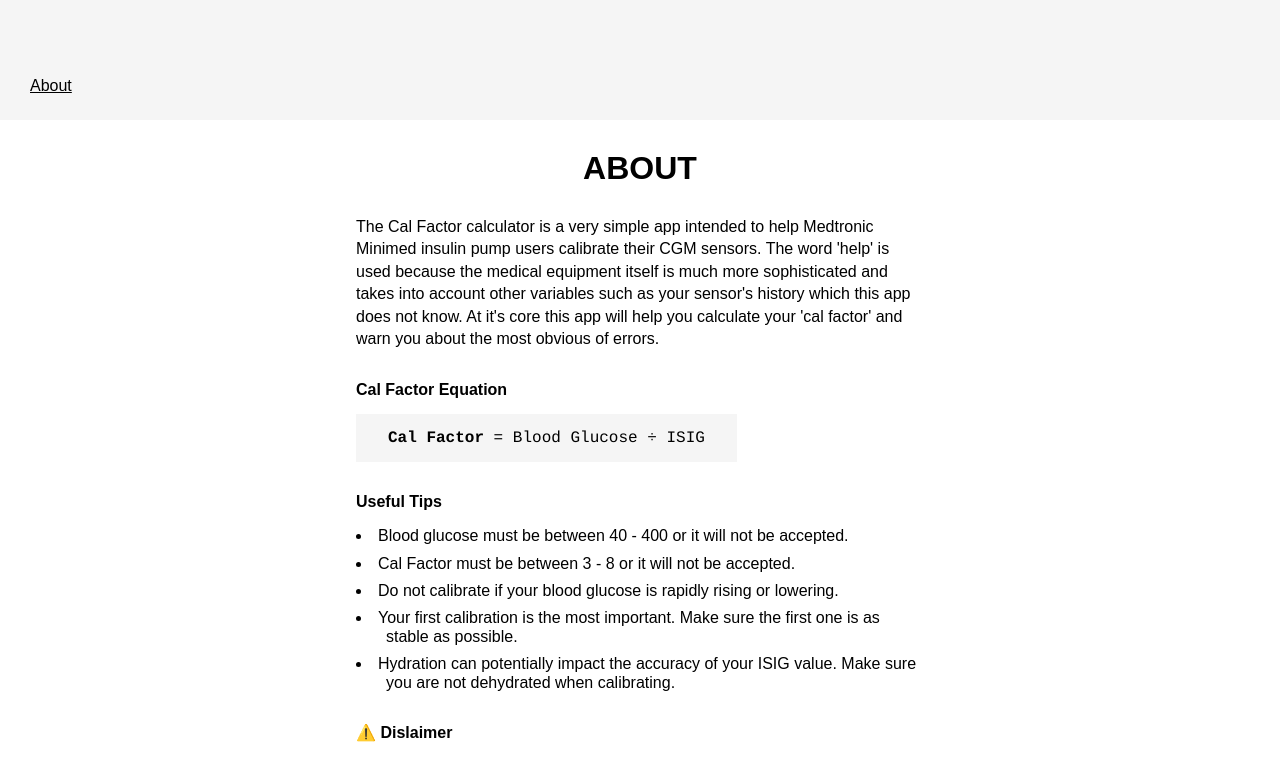
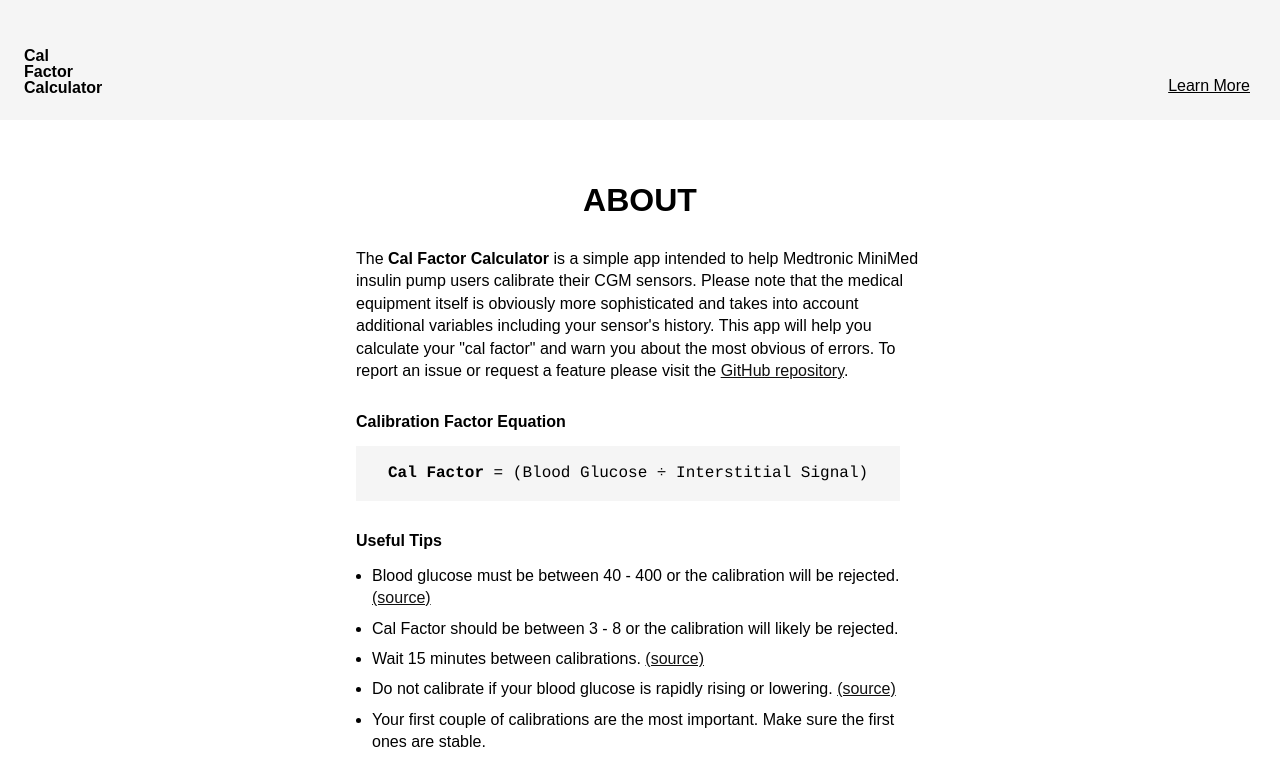
Before and after one commit to ryanwiemer/cal-factor, a React (Create React App) app: page / in a window 1280 px wide. Shown: the part 680-1439 px from the top of the page. Built offline with nearby package versions, Linux system fonts and the light colour scheme.

Commit message:
More updates to the About page and additioanl tweaks

```diff
--- a/package.json
+++ b/package.json
@@ -23,15 +23,16 @@
     "eslint-plugin-jsx-a11y": "^5.0.3",
     "eslint-plugin-react": "^7.0.1",
     "file-loader": "^0.11.1",
-    "path": "^0.12.7",
     "html-webpack-plugin": "^2.7.1",
     "modernizr-webpack-plugin": "^1.0.5",
     "node-bourbon": "^4.2.3",
     "node-neat": "^2.0.0-beta.0",
     "node-sass": "^4.5.3",
     "npm-run-all": "^4.0.2",
+    "path": "^0.12.7",
+    "react-input-mask": "^0.8.0",
     "react-scripts": "1.0.7",
-    "react-input-mask": "^0.8.0"
+    "smoothscroll-polyfill": "^0.3.5"
   },
   "scripts": {
     "build-css": "node-sass src/scss/style.scss src/style.css",
--- a/src/components/About.js
+++ b/src/components/About.js
@@ -1,25 +1,42 @@
 import React, { Component } from 'react';
+require('smoothscroll-polyfill').polyfill();
 
 class About extends Component {
+
+  scrollToAbout() {
+    document.querySelector('.about').scrollIntoView({
+      behavior: 'smooth'
+    });
+  }
+
   render() {
     return (
       <div>
-        <button className="button button--about">About</button>
-        <section className="about">
+        <h1 className="title">Cal Factor Calculator</h1>
+        <button
+          className="button button--about"
+          name="learn more"
+          onClick={this.scrollToAbout}>
+          Learn More
+        </button>
+        <section id="about" className="about">
           <h2>About</h2>
-          <p>The Cal Factor calculator is a very simple app intended to help Medtronic Minimed insulin pump users calibrate their CGM sensors. The word 'help' is used because the medical equipment itself is much more sophisticated and takes into account other variables such as your sensor's history which this app does not know. At it's core this app will help you calculate your 'cal factor' and warn you about the most obvious of errors.</p>
-          <h3>Cal Factor Equation</h3>
-          <code><em>Cal Factor</em> = Blood Glucose &divide; ISIG</code>
+          <p>The <em>Cal Factor Calculator</em> is a simple app intended to help Medtronic MiniMed insulin pump users calibrate their CGM sensors. Please note that the medical equipment itself is obviously more sophisticated and takes into account additional variables including your sensor's history. This app will help you calculate your &quot;cal factor&quot; and warn you about the most obvious of errors. To report an issue or request a feature please visit the <a href="https://github.com/ryanwiemer/isig" target="_blank">GitHub repository</a>.</p>
+          <h3>Calibration Factor Equation</h3>
+          <code><em>Cal Factor</em> = (Blood Glucose &divide; Interstitial Signal)</code>
           <h3>Useful Tips</h3>
           <ul>
-            <li>Blood glucose must be between 40 - 400 or it will not be accepted.</li>
-            <li>Cal Factor must be between 3 - 8 or it will not be accepted. </li>
-            <li>Do not calibrate if your blood glucose is rapidly rising or lowering.</li>
-            <li>Your first calibration is the most important. Make sure the first one is as stable as possible.</li>
+            <li>Blood glucose must be between 40 - 400 or the calibration will be rejected. <a href="https://www.medtronicdiabetes.com/customer-support/sensors-and-transmitters-support/calibration-sensor" target="_blank">(source)</a></li>
+            <li>Cal Factor should be between 3 - 8 or the calibration will likely be rejected. </li>
+            <li>Wait 15 minutes between calibrations.  <a href="https://www.medtronicdiabetes.com/customer-support/sensors-and-transmitters-support/troubleshoot-sensor" target="_blank">(source)</a></li>
+            <li>Do not calibrate if your blood glucose is rapidly rising or lowering. <a href="https://www.medtronicdiabetes.com/customer-support/sensors-and-transmitters-support/calibration-sensor" target="_blank">(source)</a></li>
+            <li>Your first couple of calibrations are the most important. Make sure the first ones are stable.</li>
             <li>Hydration can potentially impact the accuracy of your ISIG value. Make sure you are not dehydrated when calibrating.</li>
+            <li>Experiences will very from person to person. Although this app doesn't guarantee success hopefully it will help you avoid the unnecessary &quot;Cal Error&quot; warning.</li>
           </ul>
-          <h3><span className="emoji-image" role="img" aria-label="Warning emoji">⚠️</span> Dislaimer</h3>
-          <p>This website is not intended to serve as formal medical advice. Please consult your doctor regarding your health. For specific technical assistance with your pump or CGM sensor contact the device manufacture. This website is not in any way affiliated with Medtronic Minimed. To report an issue please visit the <a href="https://github.com/ryanwiemer/isig">GitHub repository</a>.</p>
+          <h3><span className="emoji-image" role="img" aria-label="Warning emoji">⚠️</span> Disclaimer</h3>
+          <p>This website is not intended to serve as formal medical advice. Please consult your doctor regarding your health. For specific technical assistance with your insulin pump or CGM sensor contact the device manufacture. This website is not in any way affiliated with Medtronic MiniMed.</p>
+          <p><em>Last updated:</em> June, 2017.</p>
         </section>
       </div>
     );
--- a/src/components/Calculator.js
+++ b/src/components/Calculator.js
@@ -97,7 +97,6 @@
       </div>
       <div className="calculator-container">
       <div className="calculator">
-          <h1 className="title">ISIG</h1>
           <div className="input-container">
             <input
               className="input input--blood"
--- a/src/scss/objects/_about.scss
+++ b/src/scss/objects/_about.scss
@@ -2,20 +2,10 @@
  *  About Page  *
  * ------------ */
 
-.button--about {
-  position: absolute;
-  bottom: 1.5em;
-  left: 1.5em;
-  text-decoration: underline;
-  @include bp(medium) {
-    font-size: 16px;
-  }
-}
-
 .about {
   font-size: 1em;
   margin: 0 auto;
-  padding: 0 1em;
+  padding: 2em 1em;
   max-width: 600px;
   @include bp(medium) {
     font-size: 16px;
@@ -51,20 +41,20 @@
   padding: 1em 2em;
   display: inline-block;
   margin-bottom: 2em;
+  line-height: 1.4;
 }
 
 
 //About unordered list
 .about ul {
   margin: 0 0 2em 0;
-  text-indent: -30px;
-  margin-left: 30px;
+  margin-left: 1em;
 }
 
 .about li {
-  line-height: 1.2;
+  line-height: 1.4;
   list-style: disc;
-  list-style-position: inside;
+  //list-style-position: inside;
   margin-bottom: .5em;
 }
 
--- a/src/scss/objects/_calculator.scss
+++ b/src/scss/objects/_calculator.scss
@@ -9,7 +9,8 @@
 }
 
 .calculator {
-  padding: 2em;
+  border-radius: 2px;
+  padding: 1em;
   display: inline-block;
   margin: 0 auto;
   position: relative;
--- /dev/null
+++ b/src/scss/objects/_navigation.scss
@@ -0,0 +1,24 @@
+/* ------- *
+ *  Navigation  *
+ * ------- */
+
+.title {
+  position: absolute;
+  bottom: 1.5em;
+  left: 1.5em;
+  font-weight: bold;
+  width: 10px;
+  @include bp(medium) {
+    font-size: 16px;
+  }
+}
+
+.button--about {
+  position: absolute;
+  bottom: 1.5em;
+  right: 1.5em;
+  text-decoration: underline;
+  @include bp(medium) {
+    font-size: 16px;
+  }
+}
--- a/src/scss/style.scss
+++ b/src/scss/style.scss
@@ -15,5 +15,5 @@
 @import "objects/_inputs";
 @import "objects/_buttons";
 @import "objects/_notifications";
-@import "objects/_title";
+@import "objects/_navigation";
 @import "objects/_about";
--- a/src/style.css
+++ b/src/style.css
@@ -97,7 +97,8 @@
   transform-style: preserve-3d; }
 
 .calculator {
-  padding: 2em;
+  border-radius: 2px;
+  padding: 1em;
   display: inline-block;
   margin: 0 auto;
   position: relative;
@@ -291,33 +292,34 @@
   height: 20px; }
 
 /* ------- *
- *  Title  *
+ *  Navigation  *
  * ------- */
 .title {
+  position: absolute;
+  bottom: 1.5em;
+  left: 1.5em;
   font-weight: bold;
-  font-size: 3em;
-  margin-bottom: .5em;
-  color: #bebebe;
-  text-transform: uppercase;
-  text-align: center;
-  display: none; }
+  width: 10px; }
+  @media (min-width: 600px) {
+    .title {
+      font-size: 16px; } }
 
-/* ------------ *
- *  About Page  *
- * ------------ */
 .button--about {
   position: absolute;
   bottom: 1.5em;
-  left: 1.5em;
+  right: 1.5em;
   text-decoration: underline; }
   @media (min-width: 600px) {
     .button--about {
       font-size: 16px; } }
 
+/* ------------ *
+ *  About Page  *
+ * ------------ */
 .about {
   font-size: 1em;
   margin: 0 auto;
-  padding: 0 1em;
+  padding: 2em 1em;
   max-width: 600px; }
   @media (min-width: 600px) {
     .about {
@@ -342,17 +344,16 @@
   background: #f5f5f5;
   padding: 1em 2em;
   display: inline-block;
-  margin-bottom: 2em; }
+  margin-bottom: 2em;
+  line-height: 1.4; }
 
 .about ul {
   margin: 0 0 2em 0;
-  text-indent: -30px;
-  margin-left: 30px; }
+  margin-left: 1em; }
 
 .about li {
-  line-height: 1.2;
+  line-height: 1.4;
   list-style: disc;
-  list-style-position: inside;
   margin-bottom: .5em; }
 
 .about a {
```
Also changed, not shown: src/scss/objects/_title.scss (deleted, +0 -13 lines).
